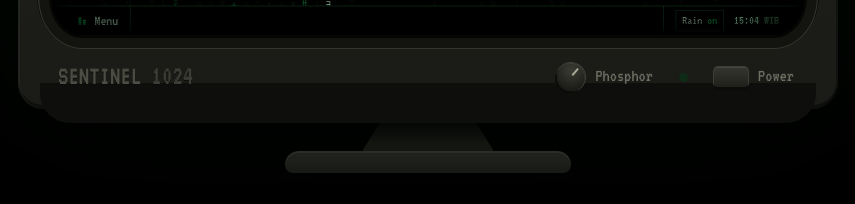
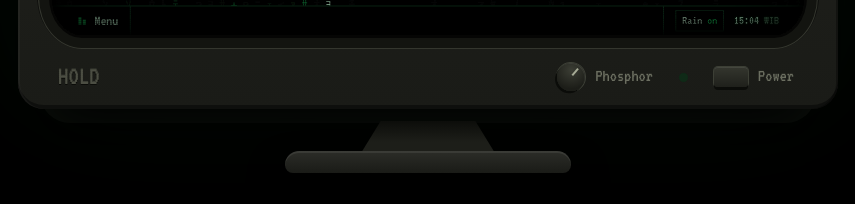
Before and after one commit to devsentinel-CA/devsentinel, a plain HTML site: page index.html in a window 1280 px wide. Shown: the part 593-797 px from the top of the page, 212-1067 px from the left. Drawn offline with Linux system fonts and the light colour scheme; animation ran at ten frames a second.

Commit message:
Add files via upload

```diff
--- a/css/style.css
+++ b/css/style.css
@@ -57,7 +57,7 @@ input[type="text"], .term { cursor: var(--cur-text); }
 
 /* plastic case: rounded, lit from above, with a visible underside */
 .monitor {
-  position: relative; z-index: 1;
+  position: relative; /* no z-index: the underside (::before) must sit behind the case */
   padding: 30px 34px 0;
   border-radius: 34px 34px 26px 26px !important;
   background: linear-gradient(180deg, #2f302a 0%, #22231e 38%, #1a1b17 100%);
--- a/index.html
+++ b/index.html
@@ -104,7 +104,7 @@
 
     <!-- Monitor chin: brand, screen-effects knob, activity light, power -->
     <div class="chin">
-      <p class="chin__brand">SENTINEL <span>1024</span></p>
+      <p class="chin__brand">HOLD</p>
       <div class="chin__controls">
         <button class="knob" id="crt-knob" type="button" aria-label="Screen effects: high"><span class="knob__dial" aria-hidden="true"></span><span class="knob__label">Phosphor</span></button>
         <span class="led" id="led" aria-hidden="true"></span>
```
